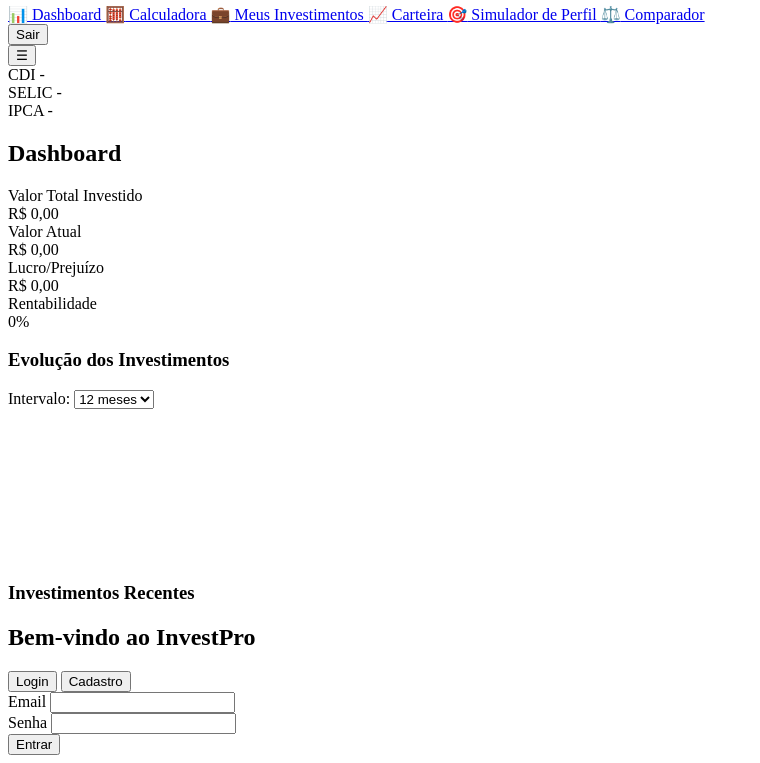
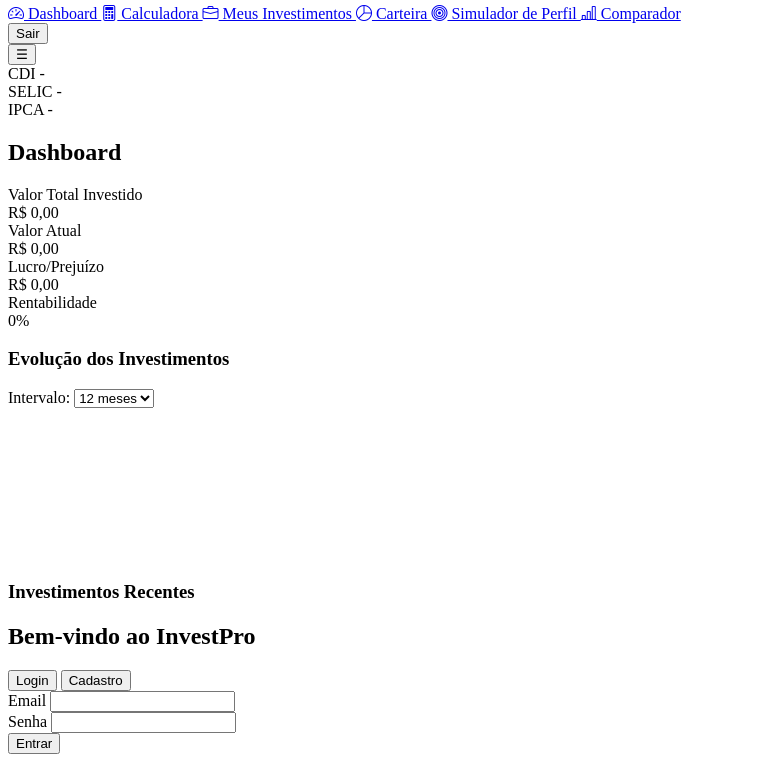
Before and after one commit to luizvieira777/Invest, a website built with Vite: page index.html in a window 1280 px wide. Shown: the part 62-825 px from the top of the page, without its empty margins (0-760 px from the left). Built offline with nearby package versions, Linux system fonts and the light colour scheme; a script that the page names is missing.

Commit message:
Fix sidebar icon rendering and dashboard layout overflow

```diff
--- a/css/style.css
+++ b/css/style.css
@@ -115,8 +115,14 @@ body {
 }
 
 .nav-icon {
+  display: inline-flex;
+  align-items: center;
+  justify-content: center;
+  width: 1.25rem;
   margin-right: 0.75rem;
-  font-size: 1.25rem;
+  font-size: 1rem;
+  line-height: 1;
+  flex-shrink: 0;
 }
 
 .sidebar-footer {
@@ -147,6 +153,8 @@ body {
   margin-left: 260px;
   display: flex;
   flex-direction: column;
+  min-width: 0;
+  overflow-x: hidden;
 }
 
 .top-bar {
@@ -226,7 +234,7 @@ body {
 
 .stats-grid {
   display: grid;
-  grid-template-columns: repeat(auto-fit, minmax(240px, 1fr));
+  grid-template-columns: repeat(auto-fit, minmax(220px, 1fr));
   gap: 1.5rem;
   margin-bottom: 2rem;
 }
--- a/index.html
+++ b/index.html
@@ -9,6 +9,7 @@
   <link rel="preconnect" href="https://fonts.googleapis.com">
   <link rel="preconnect" href="https://fonts.gstatic.com" crossorigin>
   <link href="https://fonts.googleapis.com/css2?family=Inter:wght@300;400;500;600;700&display=swap" rel="stylesheet">
+  <link rel="stylesheet" href="https://cdn.jsdelivr.net/npm/bootstrap-icons@1.11.3/font/bootstrap-icons.min.css" />
   <link rel="stylesheet" href="/css/style.css" />
   <script src="https://cdn.jsdelivr.net/npm/chart.js@4.4.0/dist/chart.umd.min.js"></script>
 </head>
@@ -24,27 +25,27 @@
       </div>
       <nav class="sidebar-nav">
         <a href="#" class="nav-item active" data-page="dashboard">
-          <span class="nav-icon">📊</span>
+          <i class="bi bi-speedometer2 nav-icon" aria-hidden="true"></i>
           Dashboard
         </a>
         <a href="#" class="nav-item" data-page="calculator">
-          <span class="nav-icon">🧮</span>
+          <i class="bi bi-calculator nav-icon" aria-hidden="true"></i>
           Calculadora
         </a>
         <a href="#" class="nav-item" data-page="investments">
-          <span class="nav-icon">💼</span>
+          <i class="bi bi-briefcase nav-icon" aria-hidden="true"></i>
           Meus Investimentos
         </a>
         <a href="#" class="nav-item" data-page="portfolio">
-          <span class="nav-icon">📈</span>
+          <i class="bi bi-pie-chart nav-icon" aria-hidden="true"></i>
           Carteira
         </a>
         <a href="#" class="nav-item" data-page="simulator">
-          <span class="nav-icon">🎯</span>
+          <i class="bi bi-bullseye nav-icon" aria-hidden="true"></i>
           Simulador de Perfil
         </a>
         <a href="#" class="nav-item" data-page="comparator">
-          <span class="nav-icon">⚖️</span>
+          <i class="bi bi-bar-chart-line nav-icon" aria-hidden="true"></i>
           Comparador
         </a>
       </nav>
--- a/js/app.js
+++ b/js/app.js
@@ -45,6 +45,7 @@ let calculationResult = null;
 let evolutionChart = null;
 let allocationChart = null;
 let comparisonChart = null;
+let currentEvolutionRange = 12;
 
 async function init() {
   showLoading();
```
